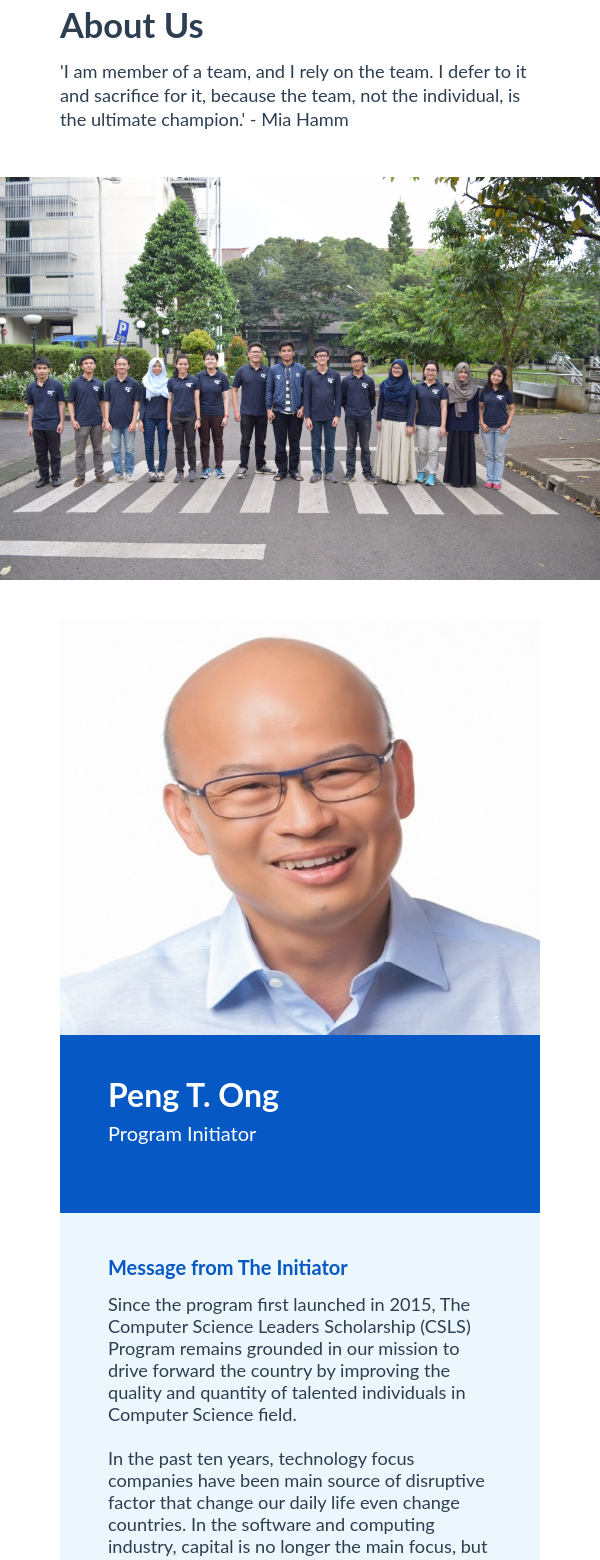
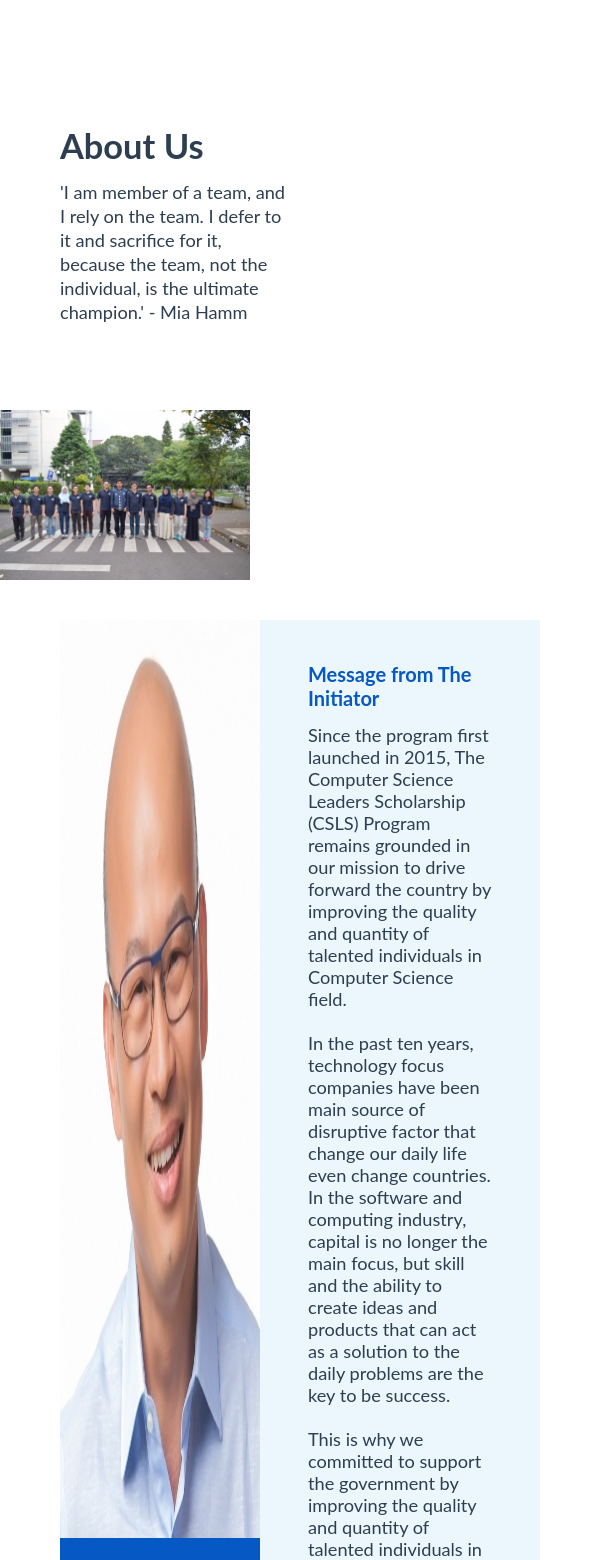
Before and after one commit to afahmip/csl-web-revamp, a Vue app: page /about-us in a window 600 px wide. Shown: the part 220-1780 px from the top of the page. Built offline with nearby package versions, Linux system fonts and the light colour scheme; no server answers; what vue-masonry would draw is missing.

Commit message:
Fix About on initiator and jumbotron

```diff
--- a/src/assets/css/contents.scss
+++ b/src/assets/css/contents.scss
@@ -1,4 +1,11 @@
 $blue: rgb(6, 88, 196);
+
+body {
+  p {
+    // font-size: 1.3em !important;
+    // line-height: 1.375em !important;
+  }
+}
 
 .content__title {
   font-size: 1.8vw;
@@ -49,6 +56,27 @@ a {
   }
 }
 
+/*
+  ##Device = Low Resolution Tablets, Mobiles (Landscape)
+  ##Screen = B/w 481px to 767px
+*/
+
+@media (min-width: 481px) and (max-width: 767px) {
+
+  .content__title {
+    font-size: 4vh;
+  }
+
+  .content__smalltitle {
+    font-size: 2vw;
+  }
+
+  .content__subtitle {
+    font-size: 3vh;
+  }
+
+}
+
 @media screen and (max-width: 768px) {
   .content__title {
     font-size: 4vh;
--- a/src/components/pages/About.vue
+++ b/src/components/pages/About.vue
@@ -3,7 +3,7 @@
 
     <v-flex id="about">
       <v-layout row wrap id="about-jumbotron">
-        <v-flex lg5 md5 sm12>
+        <v-flex lg5 md5 sm5 xs12>
           <v-layout row wrap id="jumbo-image">
             <v-flex md12 class="about__img">
               <img src="./../../assets/about-1.jpg" alt="">
@@ -13,7 +13,7 @@
             </v-flex>
           </v-layout>
         </v-flex>
-        <v-flex lg7 md7 sm12 class="content">
+        <v-flex lg7 md7 sm7 xs12 class="content">
           <h1>About Us</h1>
           <p>'I am member of a team, and I rely on the team. I defer to it and sacrifice for it, because the team, not the individual, is the ultimate champion.' - Mia Hamm</p>
         </v-flex>
@@ -22,7 +22,7 @@
 
     <v-flex id=initiator>
       <v-layout row wrap>
-        <v-flex md5 sm12 xs12 id="initiator-profile">
+        <v-flex md5 sm5 xs12 id="initiator-profile">
           <div id="initiator-photo">
             <img src="./../../assets/Peng T. Ong.jpg"/>
           </div>
@@ -31,7 +31,7 @@
             <h4>Program Initiator</h4>
           </div>
         </v-flex>
-        <v-flex md7 sm12 xs12 id="initiator-wrapper">
+        <v-flex md7 sm7 xs12 id="initiator-wrapper">
           <div class="message">
             <h4 class="blue-font">Message from The Initiator</h4>
             <p class="text">Since the program first launched in 2015, The Computer Science Leaders Scholarship (CSLS) Program remains grounded in our mission to drive forward the country by improving the quality and quantity of talented individuals in Computer Science field. <br>
@@ -185,7 +185,7 @@ export default {
       }
     }
     .content {
-      padding: 20vh 15vw 5vw 5vw !important;
+      padding: 20vh 15vw 5vw 5vw;
       p {
         font-size: 1.5vw;
       }
@@ -336,7 +336,72 @@ export default {
   }
 }
 
-@media screen and (max-width: 1023px) {
+/*
+  ##Device = Low Resolution Tablets, Mobiles (Landscape)
+  ##Screen = B/w 481px to 767px
+*/
+
+@media (min-width: 481px) and (max-width: 823px) and (orientation: landscape) {
+
+}
+
+/*
+  ##Device = Tablets, Ipads (portrait)
+  ##Screen = B/w 768px to 1024px
+*/
+
+@media (min-width: 768px) and (max-width: 1024px) and (orientation: portrait) {
+  #about {
+    height: 50vh;
+    .content {
+      padding-top: 10vh !important;
+    }
+  }
+  // #initiator-wrapper, #initiator-profile {
+  //   flex-basis: 100%;
+  //   max-width: 100%;
+  // }
+}
+
+@media (width: 1024px) and (orientation: portrait) {
+  #about {
+    height: 50vh;
+    .content {
+      // padding-top: 10vh !important;
+    }
+  }
+  #initiator {
+    padding: 5vh 15vw;
+  }
+  #journey {
+    padding-top: 0;
+    #journey-wrapper {
+      padding-bottom: 10vh;
+    }
+  }
+  // #initiator-wrapper, #initiator-profile {
+  //   flex-basis: 100%;
+  //   max-width: 100%;
+  // }
+}
+
+@media screen and (max-width: 1023px) and (orientation: portrait) {
+
+  #journey {
+    padding-top: 10vh;
+    #journey-wrapper {
+      padding: 10vh 10vw;
+      height: auto;
+    }
+    .journey-img {
+      width: 100%;
+      height: 30vh;
+    }
+  }
+
+}
+
+@media screen and (max-width: 767px) and (orientation: portrait) {
   #about {
     padding-top: 10vh;
     height: 100vh;
@@ -365,20 +430,23 @@ export default {
     }
   }
 
-  #journey {
-    padding-top: 10vh;
-    #journey-wrapper {
-      padding: 10vh 10vw;
-      height: auto;
-    }
-    .journey-img {
-      width: 100%;
-      height: 30vh;
-    }
-  }
+  // #about {
+  //   #about-jumbotron {
+  //     >div {
+  //       flex-basis: 1;
+  //     }
+  //     .content {
+  //       margin-bottom: 0;
+  //       padding: 10vh 10vw 5vw 10vw;
+  //     }
+  //   }
+  // }
 
   #initiator {
-    padding: 10vh 20vw;
+    padding: 10vh 10vw;
+    padding-top: 5vh;
+    width: 120vw;
+    // height: 100%;
     #initiator-profile {
       color: white;
       padding: 0;
@@ -411,18 +479,8 @@ export default {
   }
 }
 
-@media screen and (max-width: 768px) {
-  #about {
-    #about-jumbotron {
-      >div {
-        flex-basis: 1;
-      }
-      .content {
-        margin-bottom: 0;
-        padding: 10vh 10vw 5vw 10vw !important;
-      }
-    }
-  }
+@media screen and (max-width: 767px) and (orientation: portrait) {
+
 
   .member-photo {
     height: 60vw;
@@ -442,15 +500,15 @@ export default {
     padding: 5vh 10vw;
   }
 
-  #initiator-blue {
-    h3 {
-      font-size: 3.5vh;
-      margin-bottom: 0.5rem;
-    }
-    h4 {
-      font-size: 2vh;
-    }
-  }
+  // #initiator-blue {
+  //   h3 {
+  //     font-size: 3.5vh;
+  //     margin-bottom: 0.5rem;
+  //   }
+  //   h4 {
+  //     font-size: 2vh;
+  //   }
+  // }
 
   .message {
     h4 {
@@ -463,13 +521,6 @@ export default {
     padding-right: 5vw;
   }
 
-  #initiator {
-    padding-left: 10vw;
-    padding-right: 10vw;
-    padding-top: 5vh;
-    width: 120vw;
-    height: 100%;
-  }
   #journey {
     padding-top: 5vh;
   }
--- a/src/components/partials/Footer.vue
+++ b/src/components/partials/Footer.vue
@@ -120,7 +120,7 @@ export default {
 
   #csl-logo {
     img {
-      width: 40vw;
+      // width: 40vw;
     }
   }
 
```
